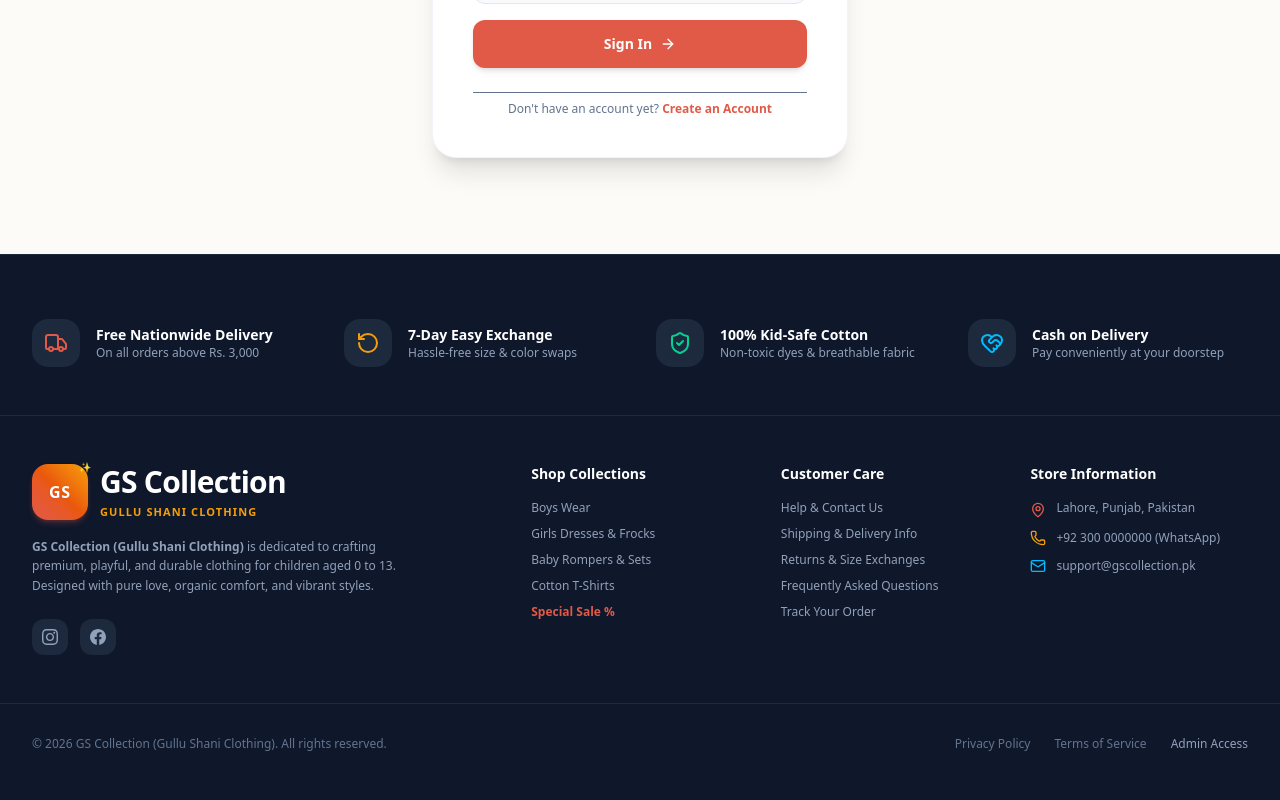
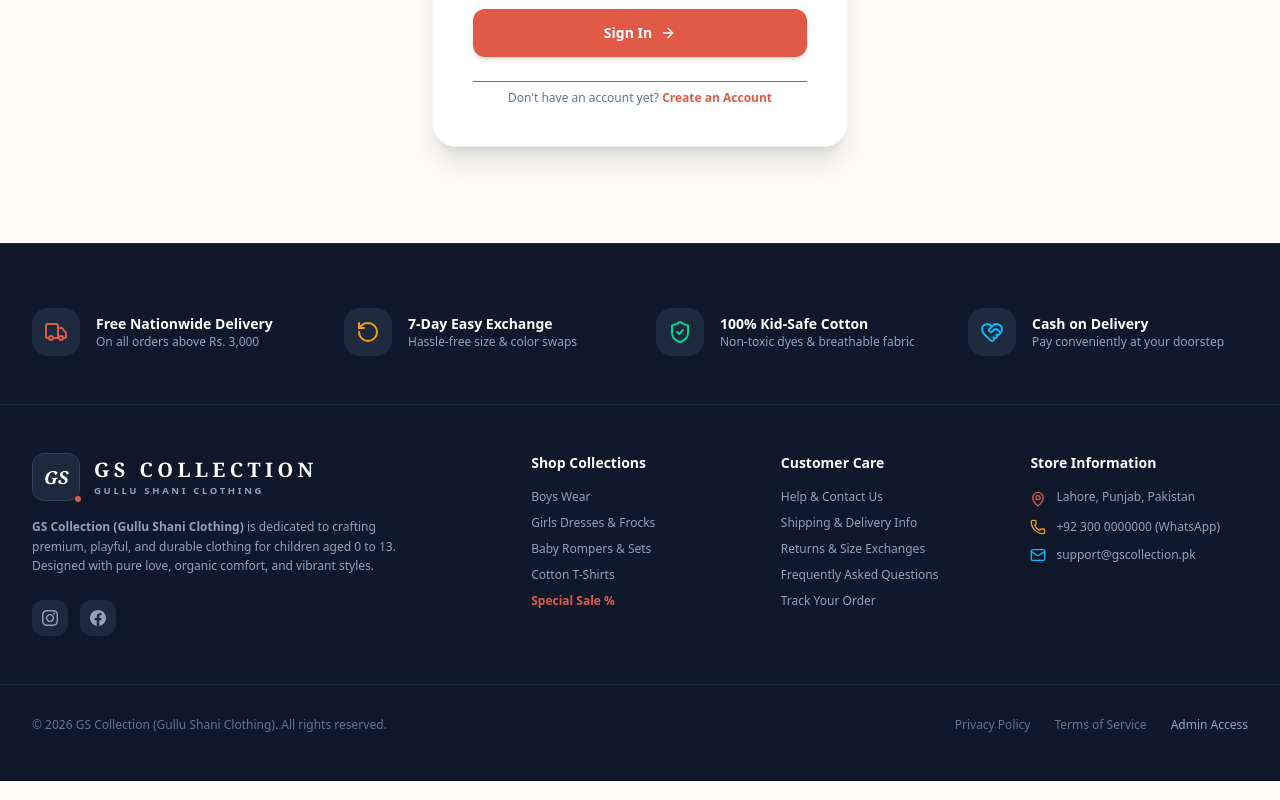
Before and after one commit to Gulfam16/gs-collection, a Next.js app: page /login in a window 1280 px wide. Shown: the part 652-1452 px from the top of the page. Built offline with nearby package versions, Linux system fonts and the light colour scheme.

Commit message:
feat: upgrade logo to luxury children boutique fashion house aesthetic

```diff
--- a/src/components/ui/Logo.tsx
+++ b/src/components/ui/Logo.tsx
@@ -1,6 +1,4 @@
 import Link from "next/link";
-import Image from "next/image";
-import { Sparkles } from "lucide-react";
 
 interface LogoProps {
   className?: string;
@@ -10,9 +8,24 @@ interface LogoProps {
 
 export function Logo({ className = "", isDark = false, size = "md" }: LogoProps) {
   const sizeClasses = {
-    sm: { title: "text-lg", sub: "text-[9px]", badge: "w-8 h-8 text-xs rounded-xl" },
-    md: { title: "text-2xl", sub: "text-[10px]", badge: "w-11 h-11 text-sm rounded-2xl" },
-    lg: { title: "text-3xl", sub: "text-[11px]", badge: "w-14 h-14 text-base rounded-2xl" },
+    sm: {
+      emblem: "w-8 h-8 text-sm",
+      title: "text-base tracking-[0.18em]",
+      sub: "text-[7.5px] tracking-[0.24em]",
+      gap: "gap-2.5",
+    },
+    md: {
+      emblem: "w-10 h-10 text-base",
+      title: "text-lg tracking-[0.2em]",
+      sub: "text-[8.5px] tracking-[0.26em]",
+      gap: "gap-3",
+    },
+    lg: {
+      emblem: "w-12 h-12 text-lg",
+      title: "text-xl tracking-[0.22em]",
+      sub: "text-[9.5px] tracking-[0.28em]",
+      gap: "gap-3.5",
+    },
   };
 
   const current = sizeClasses[size];
@@ -20,37 +33,39 @@ export function Logo({ className = "", isDark = false, size = "md" }: LogoProps)
   return (
     <Link
       href="/"
-      className={`inline-flex items-center gap-3 group transition-all select-none ${className}`}
+      className={`inline-flex items-center ${current.gap} group transition-all select-none ${className}`}
     >
-      {/* Playful & Premium Brand Monogram Badge */}
+      {/* Refined Architectural Monogram */}
       <div
-        className={`relative ${current.badge} bg-gradient-to-tr from-[#E05A47] via-[#EA580C] to-[#F59E0B] text-white flex items-center justify-center font-black tracking-wider shadow-md shadow-[#E05A47]/25 group-hover:scale-105 group-hover:rotate-2 transition-all duration-300 shrink-0`}
+        className={`relative ${current.emblem} rounded-xl flex items-center justify-center font-serif font-black transition-all duration-300 shrink-0 ${
+          isDark
+            ? "bg-slate-800 text-white border border-slate-700 shadow-xs"
+            : "bg-[#0F172A] text-white shadow-xs group-hover:bg-[#E05A47]"
+        }`}
       >
-        <span className="drop-shadow-xs">GS</span>
-        {/* Cute Sparkling Star Accent */}
-        <span className="absolute -top-1 -right-1 text-[10px] transform group-hover:scale-125 transition-transform duration-300">
-          ✨
-        </span>
+        <span className="leading-none tracking-tight italic">GS</span>
+        {/* Subtle Fashion House Corner Dot */}
+        <span className="absolute -bottom-0.5 -right-0.5 w-1.5 h-1.5 rounded-full bg-[#E05A47]" />
       </div>
 
-      {/* Brand Name & Tagline */}
-      <div className="flex flex-col">
-        <div className="flex items-center gap-1.5 leading-none">
+      {/* Haute Couture Typography */}
+      <div className="flex flex-col justify-center">
+        <span
+          className={`font-serif font-black uppercase leading-tight ${current.title} ${
+            isDark ? "text-white" : "text-[#0F172A] group-hover:text-[#E05A47]"
+          } transition-colors`}
+        >
+          GS COLLECTION
+        </span>
+        <div className="flex items-center gap-1.5 mt-0.5">
           <span
-            className={`font-black tracking-tight ${current.title} ${
-              isDark ? "text-white" : "text-slate-900 group-hover:text-[#E05A47]"
-            } transition-colors`}
+            className={`font-sans font-bold uppercase ${current.sub} ${
+              isDark ? "text-slate-400" : "text-[#E05A47]"
+            }`}
           >
-            GS Collection
+            GULLU SHANI CLOTHING
           </span>
         </div>
-        <span
-          className={`uppercase font-extrabold tracking-widest mt-1 ${current.sub} ${
-            isDark ? "text-[#F59E0B]" : "text-[#E05A47]"
-          }`}
-        >
-          Gullu Shani Clothing
-        </span>
       </div>
     </Link>
   );
```
Also changed, not shown: public/images/logo.png.
